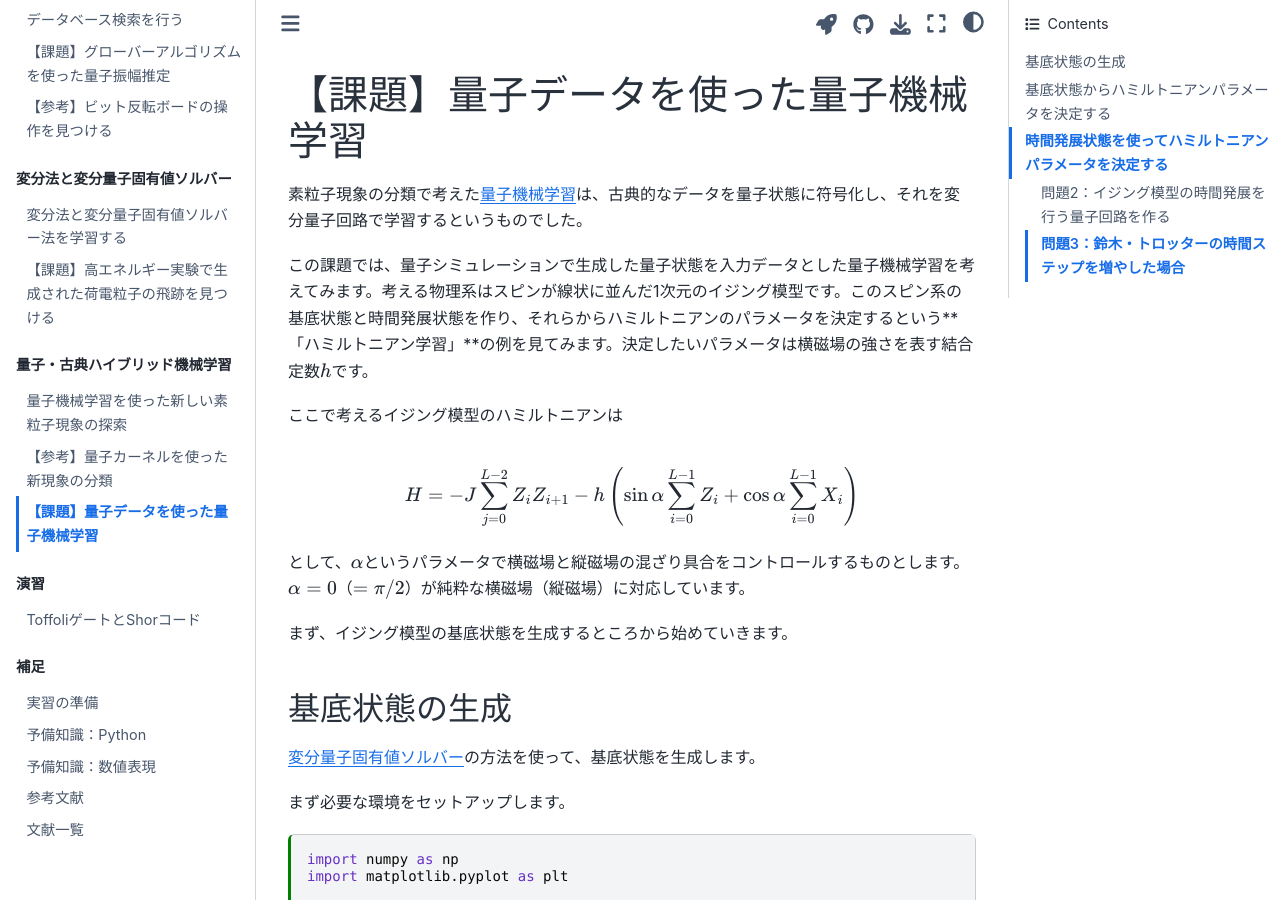
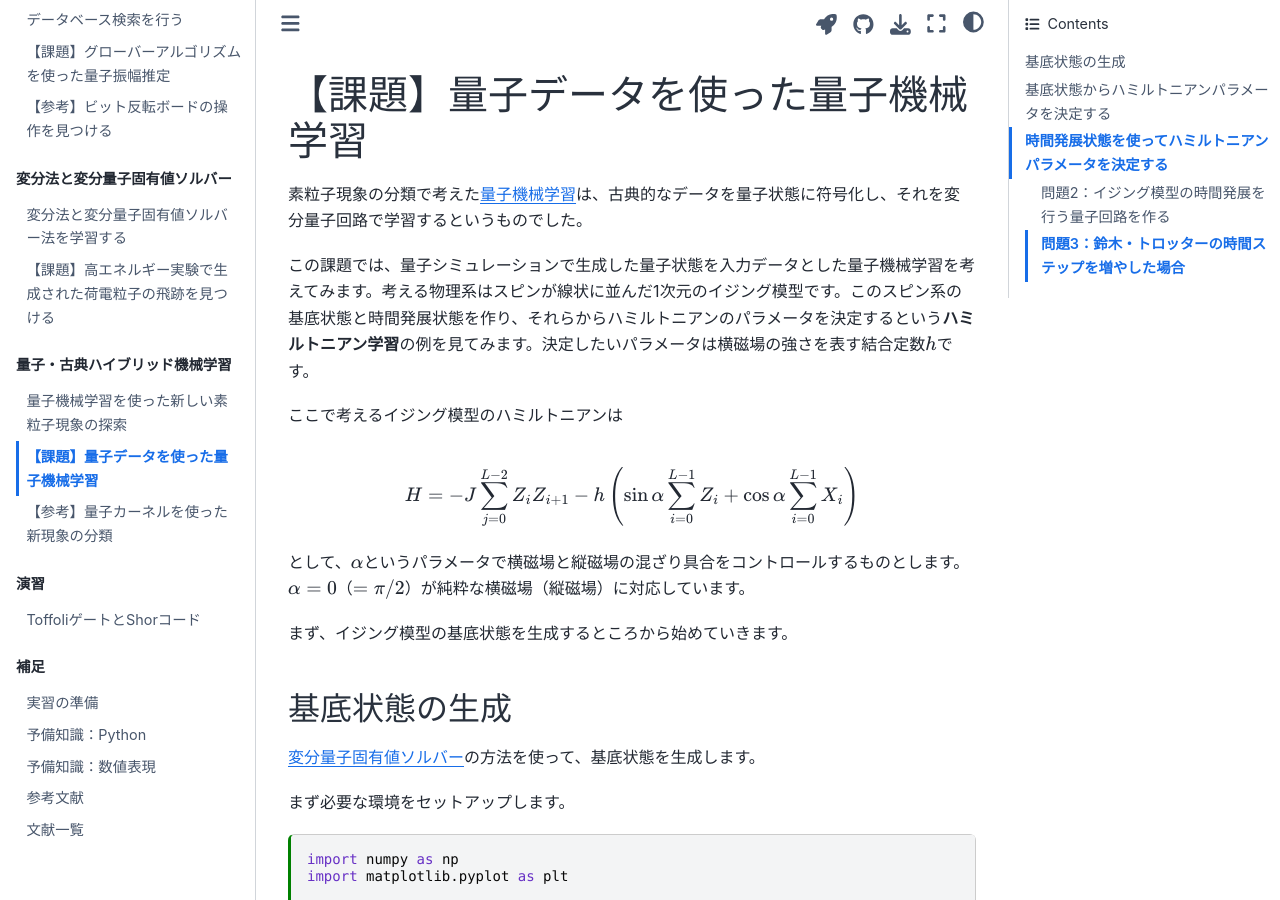
Before and after one commit to UTokyo-ICEPP/qc-workbook, a Jupyter Book: the page built from source/ja/qdata_machine_learning.md, in a window 1280 px wide and 900 px high. Built offline with Jupyter Book 1.0.4 settings and Sphinx 7.4.7 and the Sphinx Book theme 1.1.4, drawn with Linux system fonts in a browser that asks for light colours; some of the changed text lies outside the part shown.

```diff
--- a/source/ja/_toc.yml
+++ b/source/ja/_toc.yml
@@ -37,8 +37,8 @@ parts:
   - caption: 量子・古典ハイブリッド機械学習
     chapters:
     - file: vqc_machine_learning
+    - file: qdata_machine_learning
     - file: qkc_machine_learning
-    - file: qdata_machine_learning
 
   - caption: 演習
     chapters:
--- a/source/ja/qdata_machine_learning.md
+++ b/source/ja/qdata_machine_learning.md
@@ -28,7 +28,7 @@ language_info:
 
 素粒子現象の分類で考えた{doc}`量子機械学習 <vqc_machine_learning>`は、古典的なデータを量子状態に符号化し、それを変分量子回路で学習するというものでした。
 
-この課題では、量子シミュレーションで生成した量子状態を入力データとした量子機械学習を考えてみます。考える物理系はスピンが線状に並んだ1次元のイジング模型です。このスピン系の基底状態と時間発展状態を作り、それらからハミルトニアンのパラメータを決定するという**「ハミルトニアン学習」**の例を見てみます。決定したいパラメータは横磁場の強さを表す結合定数$h$です。
+この課題では、量子シミュレーションで生成した量子状態を入力データとした量子機械学習を考えてみます。考える物理系はスピンが線状に並んだ1次元のイジング模型です。このスピン系の基底状態と時間発展状態を作り、それらからハミルトニアンのパラメータを決定するという**ハミルトニアン学習**の例を見てみます。決定したいパラメータは横磁場の強さを表す結合定数$h$です。
 
 ここで考えるイジング模型のハミルトニアンは
 
```
Also changed, not shown: other parts of source/ja/qdata_machine_learning.md (+1 -1 lines).
